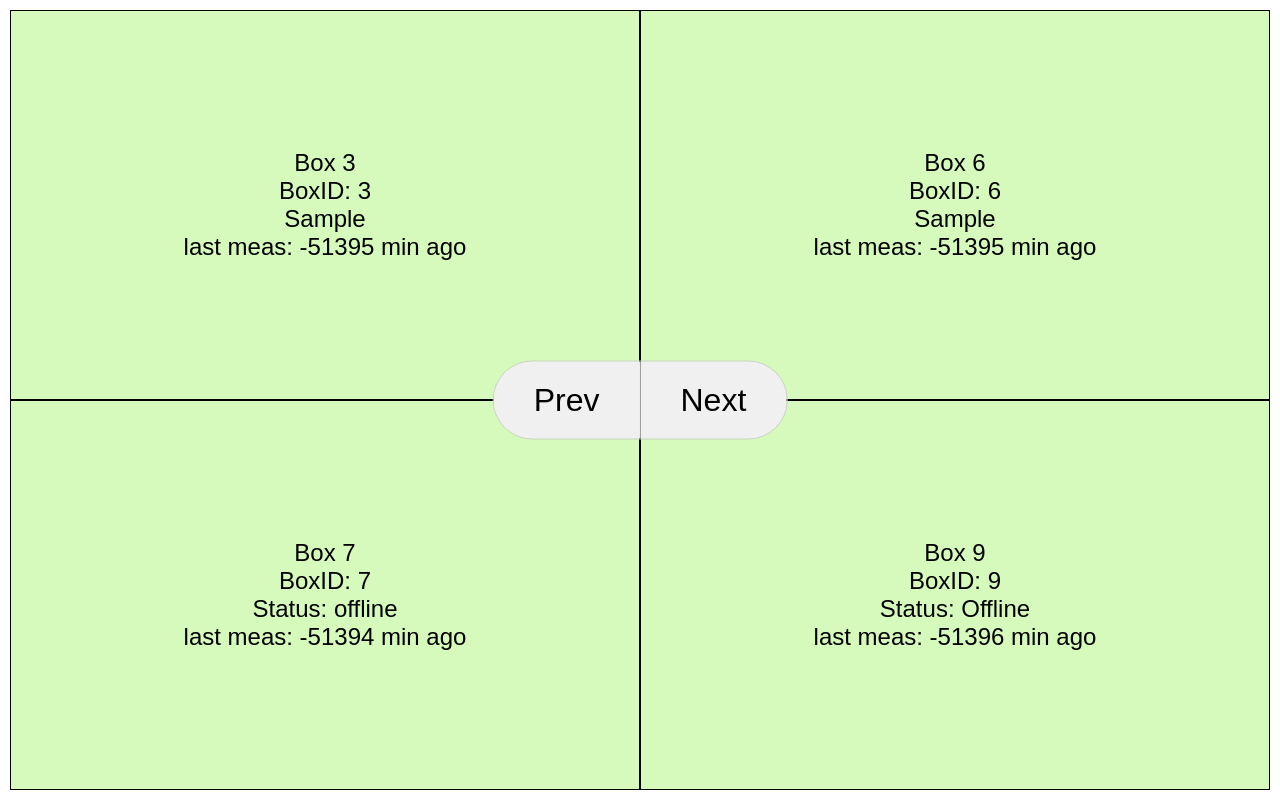
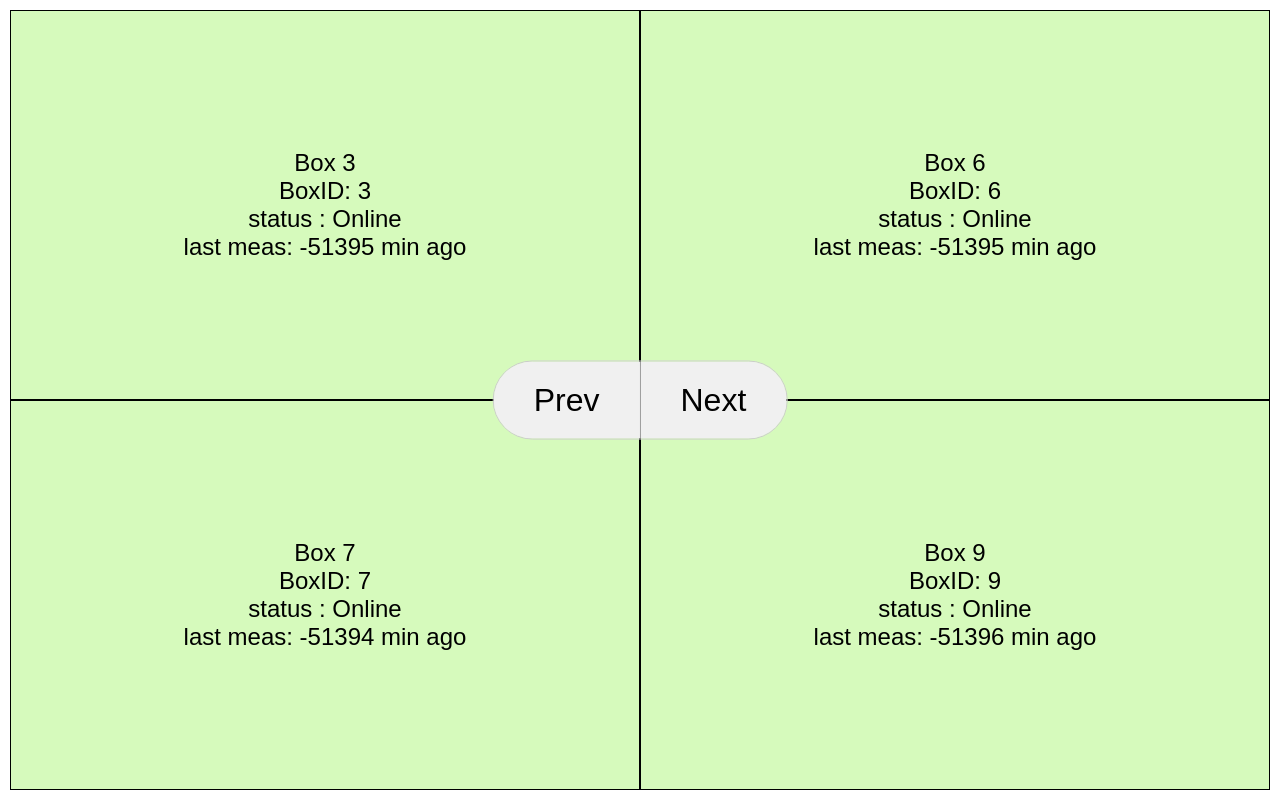
Before and after one commit to sammy180/onion_logger, a Flask app: template fonion/templates/index.html in a window 1280 px wide. Run offline with Flask 3, Linux system fonts and the light colour scheme; the template is opened without the code that fills it: most values are stand-ins (such as "Sample title", 1, 10 or a date in 2020).

Commit message:
Add online/offline status indicators and update UI for data freshness

```diff
--- a/fonion/app.py
+++ b/fonion/app.py
@@ -141,18 +141,22 @@ def get_data():
     data = {
             "box1": {
                 "value": getattr(box1, field, 'Error') if box1 is not None else 'Error',
+                "status": "Offline" if time_diff1 > 5 else "Online",
                 "time_diff": time_diff1
             },
             "box2": {
                 "value": getattr(box2, field, 'Error') if box1 is not None else 'Error',
+                "status": "Offline" if time_diff2 > 5 else "Online",
                 "time_diff": time_diff2
             },
             "box3": {
                 "value": getattr(box3, field, 'Error') if box1 is not None else 'Error',
+                "status": "Offline" if time_diff3 > 5 else "Online",
                 "time_diff": time_diff3
             },
             "box4": {
                 "value": getattr(box4, field, 'Error') if box1 is not None else 'Error',
+                "status": "Offline" if time_diff4 > 5 else "Online",
                 "time_diff": time_diff4
             }
         }
--- a/fonion/static/js/scripts.js
+++ b/fonion/static/js/scripts.js
@@ -27,16 +27,27 @@ async function updateQuadrants() {
             const quadrant = document.querySelector(`.quadrant:nth-child(${i})`);
             const boxData = data[`box${i}`];
 
-            quadrant.querySelector('.title').textContent = `Box ${boxIds[i-1]}`;
-            quadrant.querySelector('.parameter').textContent = `${field}: ${boxData.value}`;
-            quadrant.querySelector('.time_diff').textContent = `last meas: ${boxData.time_diff} min ago`;
-
+            // Set status flag to online or offline
+            if (boxData.status === 'online') {
+                quadrant.querySelector('.status').textContent = 'Status: Online';
+                quadrant.classList.remove('offline');
+                quadrant.classList.add('online');
+            } else {
+                quadrant.querySelector('.status').textContent = 'Status: Offline';
+                quadrant.classList.remove('online');
+                quadrant.classList.add('offline');
+            }
             // Add or remove alert class based on time difference
             if (boxData.time_diff > 5) {
                 quadrant.classList.add('alert');
             } else {
                 quadrant.classList.remove('alert');
             }
+
+            quadrant.querySelector('.title').textContent = `Box ${boxIds[i-1]}`;
+            quadrant.querySelector('.parameter').textContent = `${field}: ${boxData.value}`;
+            quadrant.querySelector('.status').textContent = `status : ${boxData.status}`;
+            quadrant.querySelector('.time_diff').textContent = `last meas: ${boxData.time_diff} min ago`;
         }
 
     } catch (error) {
--- a/fonion/templates/index.html
+++ b/fonion/templates/index.html
@@ -102,25 +102,25 @@
         <div class="quadrant">
             <div class="title">Box 1</div>
             <div class="parameter">Parameter:</div>
-            <div class="value">{{ box1 }}</div>
+            <div class="status">{{ box1 }}</div>
             <div class="time_diff">last seen </div>
         </div>
         <div class="quadrant">
             <div class="title">Box 2</div>
             <div class="parameter">Parameter:</div>
-            <div class="value">{{ box2 }}</div>
+            <div class="status">{{ box2 }}</div>
             <div class="time_diff">last seen </div>
         </div>
         <div class="quadrant">
             <div class="title">Box 3</div>
             <div class="parameter">Parameter:</div>
-            <div class="value">Status: offline </div>
+            <div class="status">Status: offline </div>
             <div class="time_diff">last seen </div>
         </div>
         <div class="quadrant">
             <div class="title">Box 4</div>
             <div class="parameter">Parameter:</div>
-            <div class="value"> Status: Offline </div>
+            <div class="status"> Status: Offline </div>
             <div class="time_diff">last seen </div>
         </div>
         <div class="buttons">
```
